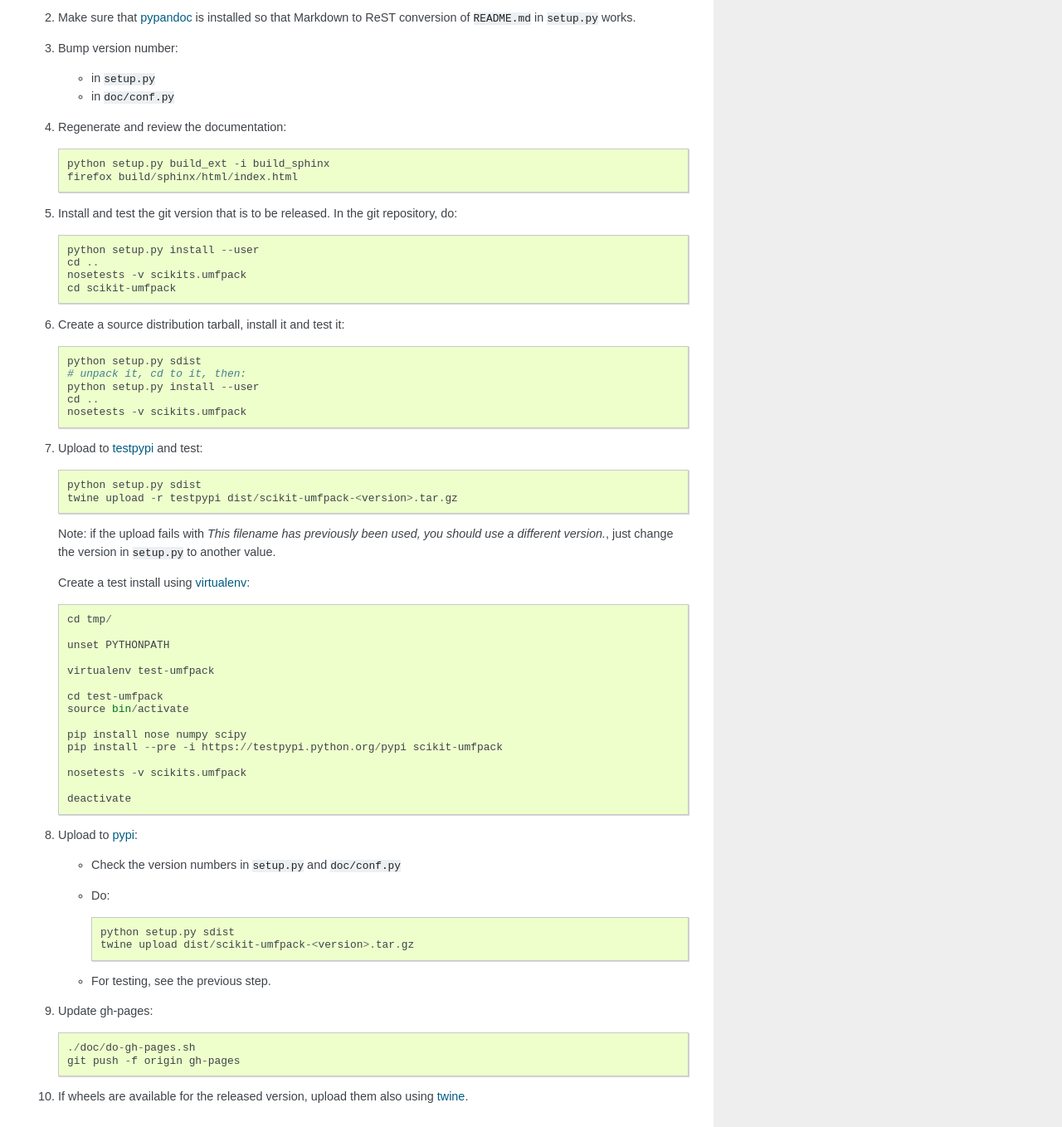
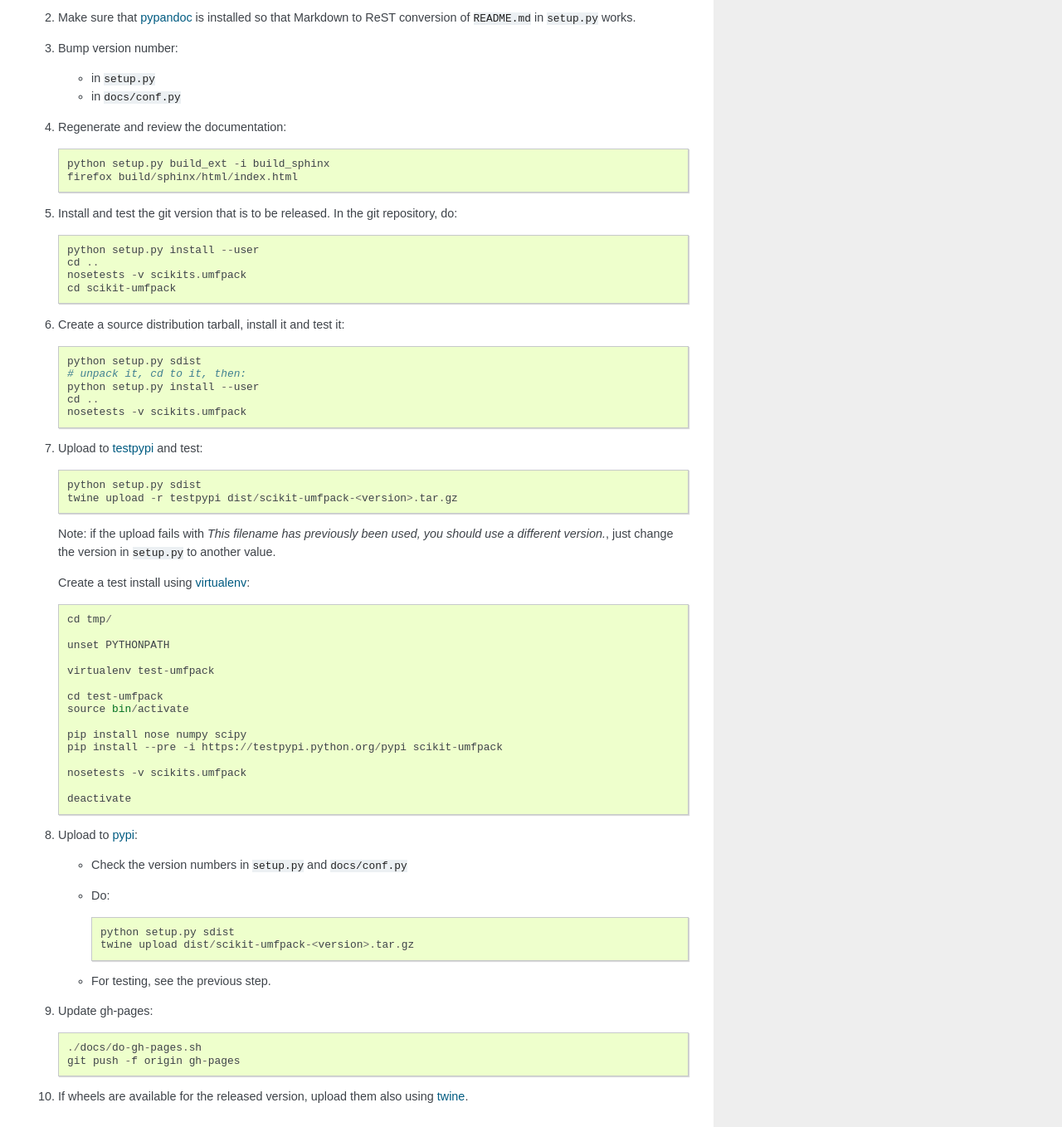
Before and after one commit to scikit-umfpack/scikit-umfpack, a Sphinx documentation site: the page built from docs/release.rst, in a window 1280 px wide. Shown: the part 751-2109 px from the top of the page at 83% size. Built offline with Sphinx 7.4.7, drawn with Linux system fonts in a browser that asks for light colours.

Commit message:
BUG: fix doc -> docs in docs/release.rst

```diff
--- a/docs/release.rst
+++ b/docs/release.rst
@@ -47,7 +47,7 @@ Release Tasks
 #. Bump version number:
 
    - in ``setup.py``
-   - in ``doc/conf.py``
+   - in ``docs/conf.py``
 
 #. Regenerate and review the documentation::
 
@@ -99,7 +99,7 @@ Release Tasks
 
 #. Upload to `pypi`_:
 
-   - Check the version numbers in ``setup.py`` and ``doc/conf.py``
+   - Check the version numbers in ``setup.py`` and ``docs/conf.py``
    - Do::
 
        python setup.py sdist
@@ -109,7 +109,7 @@ Release Tasks
 
 #. Update gh-pages::
 
-     ./doc/do-gh-pages.sh
+     ./docs/do-gh-pages.sh
      git push -f origin gh-pages
 
 #. If wheels are available for the released version, upload them also using
```
